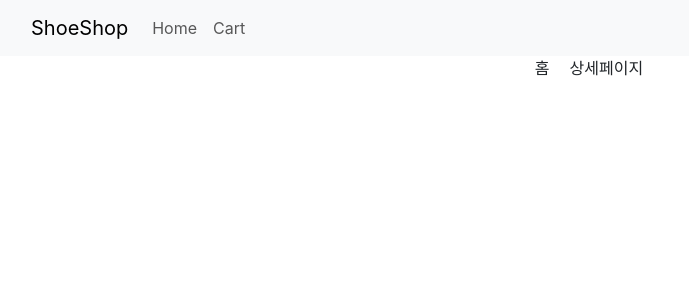
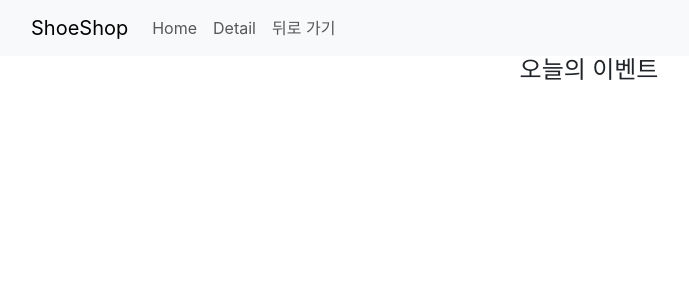
Before and after one commit to hojuncha997/appl-shop, a React (Create React App) app: page /event in a window 1280 px wide. Shown: the top 300 px of the page, without its empty margins (51-740 px from the left). Built offline with nearby package versions, Linux system fonts and the light colour scheme.

Commit message:
useNavigate, nested routes, Outlet 사용

```diff
--- a/src/App.js
+++ b/src/App.js
@@ -1,12 +1,13 @@
 // import "bootstrap/dist/css/bootstrap.min.css";
 import { Button, Nav, Navbar, Container } from "react-bootstrap";
 import { useState } from "react";
-
+import { Routes, Route, Link, useNavigate, Outlet } from "react-router-dom";
 import "./App.css";
 import data from "./data.js";
 import Card from "./Card.js";
 import DetailPage from "./pages/DetailPage.js";
-import { Routes, Route, Link } from "react-router-dom";
+import AboutPage from "./pages/AboutPage.js";
+import EventPage from "./pages/EventPage.js";
 
 function App() {
   // 서버에서 가져온 데이터로 가정
@@ -17,6 +18,8 @@ function App() {
     "https://codingapple1.github.io/shop/shoes3.jpg",
   ];
 
+  let navigate = useNavigate(); //페이지 이동 용이.
+
   return (
     <div className="App">
       {/* <Button variant="primary">Primary</Button> */}
@@ -24,20 +27,40 @@ function App() {
         <Container>
           <Navbar.Brand href="#home">ShoeShop</Navbar.Brand>
           <Nav className="me-auto">
-            <Nav.Link href="#home">Home</Nav.Link>
-            <Nav.Link href="#cart">Cart</Nav.Link>
-            {/* <Link to="/">홈</Link>
-            <Link to="/detail">상세페이지 </Link> */}
+            <Nav.Link
+              onClick={() => {
+                navigate("/");
+              }}
+            >
+              Home
+            </Nav.Link>
+            <Nav.Link
+              onClick={() => {
+                navigate("/detail");
+              }}
+            >
+              Detail
+            </Nav.Link>
+
+            <Nav.Link
+              onClick={() => {
+                navigate(-1);
+              }}
+              // 1은 앞으로 1페이지
+              // -2은 뒤로 2페이지
+            >
+              뒤로 가기
+            </Nav.Link>
           </Nav>
         </Container>
       </Navbar>
 
-      <Link to="/" className="link">
+      {/* <Link to="/" className="link">
         홈
       </Link>
       <Link to="/detail" className="link">
         상세페이지
-      </Link>
+      </Link> */}
 
       <Routes>
         <Route
@@ -63,6 +86,19 @@ function App() {
         />
         {/* <Route path="/detail" element={<div>상세페이지</div>} /> */}
         <Route path="/detail" element={<DetailPage />} />
+
+        <Route path="/about" element={<AboutPage />}>
+          <Route path="member" element={<div>멤버</div>} />
+          <Route path="location" element={<div>로케</div>} />
+        </Route>
+
+        <Route path="/event" element={<EventPage />}>
+          <Route path="one" element={<div>첫 주문 시 양배추즙 서비스</div>} />
+          <Route path="two" element={<div>생일기념 쿠폰 받기</div>} />
+        </Route>
+
+        {/* "*" 적힌 경로 외의 모든 경로에 대해서 */}
+        <Route path="*" element={<div>404</div>} />
       </Routes>
     </div>
   );
--- /dev/null
+++ b/src/pages/AboutPage.js
@@ -0,0 +1,11 @@
+import { Outlet } from "react-router-dom";
+
+const AboutPage = () => {
+  return (
+    <div>
+      <h4>회사 정보</h4>
+      <Outlet></Outlet>
+    </div>
+  );
+};
+export default AboutPage;
--- /dev/null
+++ b/src/pages/EventPage.js
@@ -0,0 +1,11 @@
+import { Outlet } from "react-router-dom";
+
+const EventPage = () => {
+  return (
+    <>
+      <h4>오늘의 이벤트</h4>
+      <Outlet></Outlet>
+    </>
+  );
+};
+export default EventPage;
```
Also changed, not shown: shop-README.txt.
